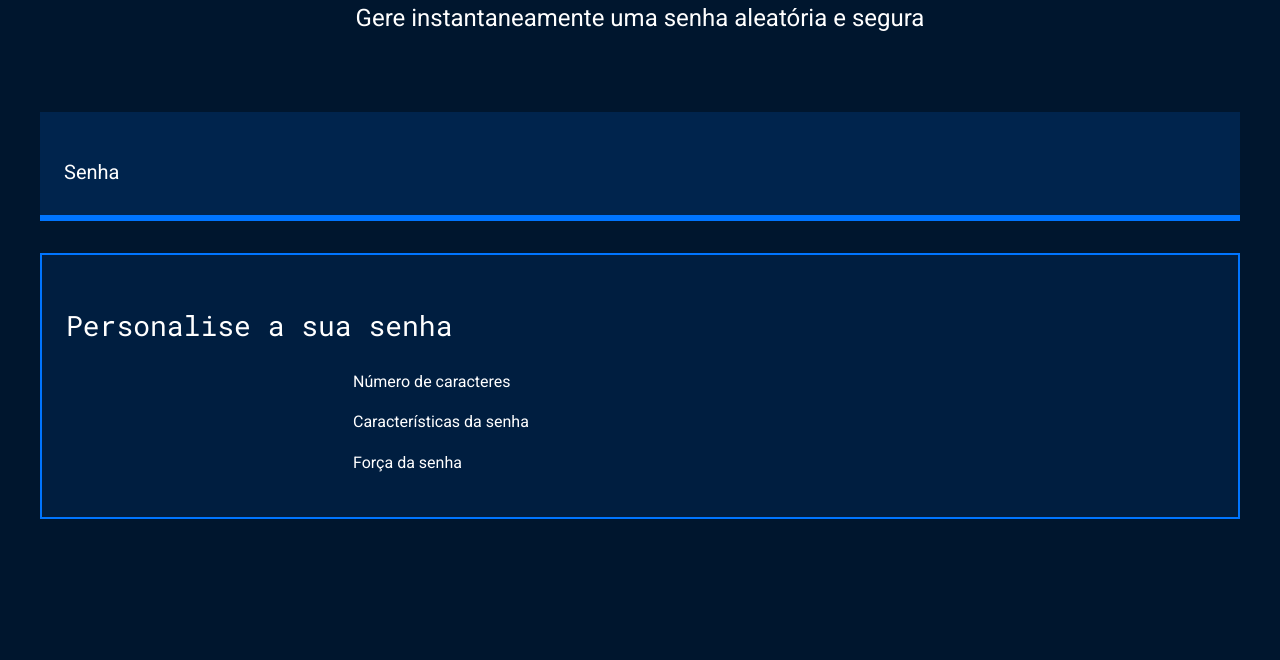
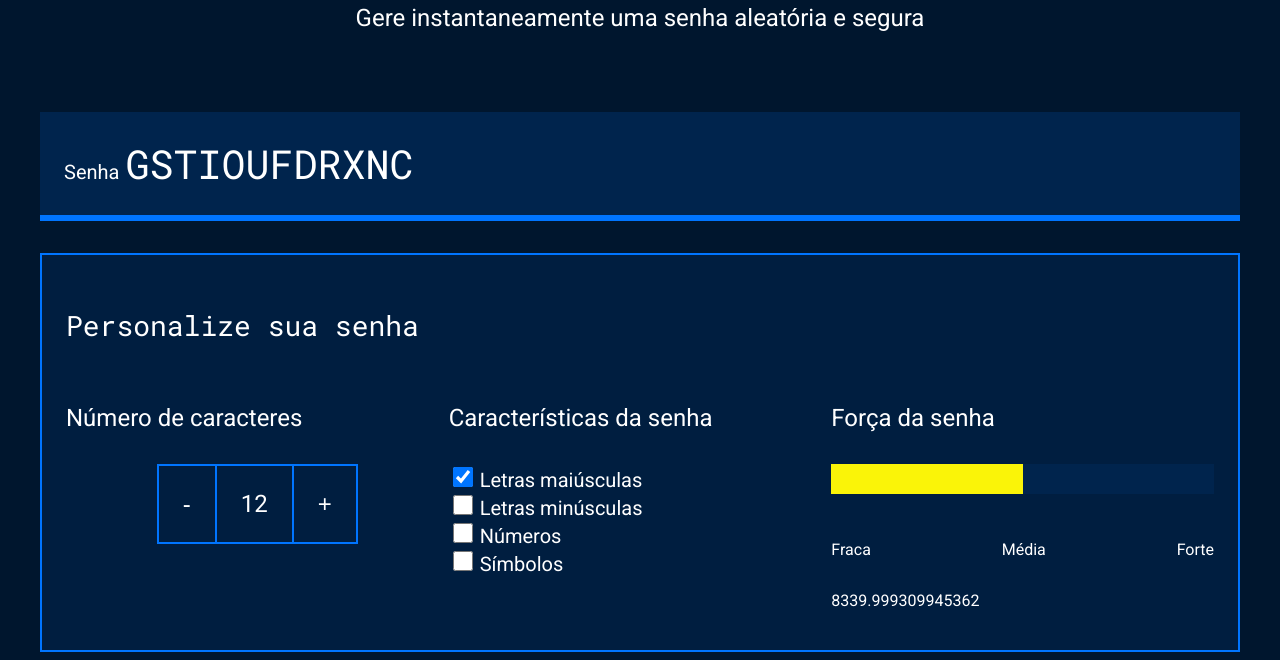
Before and after one commit to MATEMATICA-II-PROGRAMACAO-3C-CAP-2024/grupo3, a plain HTML site: page index.html in a window 1280 px wide. Shown: the part 214-874 px from the top of the page. Before the commit the page ends 800 px from the top, so only its background shows below. Drawn offline with Linux system fonts and the light colour scheme.

Commit message:
Programção GRUPO 3

```diff
--- a/index.html
+++ b/index.html
@@ -1,12 +1,13 @@
 <!DOCTYPE html>
 <html lang="pt-br">
+
 <head>
     <meta charset="UTF-8">
     <meta name="viewport" content="width=device-width, initial-scale=1.0">
-    <title>Document</title>
+    <title>Gerador de senha</title>
     <link rel="stylesheet" href="style.css">
-    <link rel="Javascript" href="jaaj.js">
 </head>
+
 <body>
     <section class="conteudo">
         <div class="conteudo-titulo">
@@ -16,26 +17,52 @@
         </div>
         <div class="conteudo-senha">
             <label for="senha">Senha</label>
-    <input name="senha" type="text" id="campo-senha">
-
+            <input name="senha" type="text" id="campo-senha" readonly>
         </div>
         <div class="parametro">
-    <h3 class="parametro-titulo">Personalise a sua senha</h3>
-    <div class="parametro-coluna_senha">
-
+            <h3 class="parametro-titulo">Personalize sua senha</h3>
+            <div class="parametro-coluna__senha">
+                <div class="parametro-senha">
+                    <h4 class="parametro-senha__titulo">Número de caracteres</h4>
+                    <div class="parametro-senha-botoes">
+                        <button class="parametro-senha__botao">-</button>
+                        <p class="parametro-senha__texto">12</p>
+                        <button class="parametro-senha__botao">+</button>
                     </div>
-    <div class="parametro-coluna_senha">
-    <div class="parametro-senha">
-    <h4 class="parametro-senha_titulo">Número de caracteres</h4>
                 </div>
                 <div class="parametro-senha">
-    <h4 class="parametro-senha_titulo">Características da senha</h4>
+                    <h4 class="parametro-senha__titulo">Características da senha</h4>
+                    <div class="parametro-senha-checkbox">
+                        <input name="maiusculo" type="checkbox" class="checkbox" checked>
+                        <label for="maiusculo">Letras maiúsculas</label>
+                    </div>
+                    <div class="parametro-senha-checkbox">
+                        <input name="minusculo" type="checkbox" class="checkbox">
+                        <label for="minusculo">Letras minúsculas</label>
+                    </div>
+                    <div class="parametro-senha-checkbox">
+                        <input name="numero" type="checkbox" class="checkbox">
+                        <label for="numero">Números</label>
+                    </div>
+                    <div class="parametro-senha-checkbox">
+                        <input name="simbolo" type="checkbox" class="checkbox">
+                        <label for="simbolo">Símbolos</label>
+                    </div>
                 </div>
                 <div class="parametro-senha">
-    <h4 class="parametro-senha_titulo">Força da senha</h4>
+                    <h4 class="parametro-senha__titulo">Força da senha</h4>
+                    <div class="barra"></div>
+                    <div class="forca fraca"></div>
+                    <div class="parametro-senha-textos">
+                        <p>Fraca</p>
+                        <p>Média</p>
+                        <p>Forte</p>
                     </div>
-    </div></section>
+                    <p class="entropia"></p>
                 </div>
-
+            </div>
+        </div>
+    </section>
+    <script src="main.js"></script>
 </body>
 </html>
--- a/jaaj.js
+++ /dev/null
@@ -1,4 +0,0 @@
-<div class="conteudo-senha">
-    <label for="senha">Senha</label>
-    <input name="senha" type="text" id="campo-senha">very cool</input>
-</div>
--- /dev/null
+++ b/main.js
@@ -0,0 +1,77 @@
+const numeroSenha = document.querySelector('.parametro-senha__texto');
+let tamanhoSenha = 12;
+numeroSenha.textContent = tamanhoSenha;
+const letrasMaiusculas = 'ABCDEFGHIJKLMNOPQRSTUVXYWZ';
+const letrasMinusculas = 'abcdefghijklmnopqrstuvxywz';
+const numeros = '0123456789';
+const simbolos = '!@%*?';
+const botoes = document.querySelectorAll('.parametro-senha__botao');
+const campoSenha = document.querySelector('#campo-senha');
+const checkbox = document.querySelectorAll('.checkbox');
+const forcaSenha = document.querySelector('.forca');
+
+botoes[0].onclick = diminuiTamanho;
+botoes[1].onclick = aumentaTamanho;
+
+function diminuiTamanho() {
+    if (tamanhoSenha > 1) {
+        // tamanhoSenha = tamanhoSenha-1;
+        tamanhoSenha--;
+    }
+    numeroSenha.textContent = tamanhoSenha;
+    geraSenha();
+}
+function aumentaTamanho() {
+    if (tamanhoSenha < 20) {
+        // tamanhoSenha = tamanhoSenha+1;
+        tamanhoSenha++;
+    }
+    numeroSenha.textContent = tamanhoSenha;
+    geraSenha();
+}
+
+for (i = 0; i < checkbox.length; i++) {
+    checkbox[i].onclick = geraSenha;
+}
+
+geraSenha();
+
+function geraSenha() {
+    let alfabeto = '';
+    if (checkbox[0].checked) {
+        alfabeto = alfabeto + letrasMaiusculas;
+    }
+    if (checkbox[1].checked) {
+        alfabeto = alfabeto + letrasMinusculas;
+    }
+    if (checkbox[2].checked) {
+        alfabeto = alfabeto + numeros;
+    }
+    if (checkbox[3].checked) {
+        alfabeto = alfabeto + simbolos;
+    }
+    let senha = '';
+    for (let i = 0; i < tamanhoSenha; i++) {
+        let numeroAleatorio = Math.random() * alfabeto.length;
+        numeroAleatorio = Math.floor(numeroAleatorio);
+        senha = senha + alfabeto[numeroAleatorio];
+    }
+    campoSenha.value = senha;
+    classificaSenha(alfabeto.length);
+
+}
+
+function classificaSenha(tamanhoAlfabeto){
+    let entropia = tamanhoSenha * Math.log2(tamanhoAlfabeto);
+    console.log(entropia);
+    forcaSenha.classList.remove('fraca','media','forte');
+    if (entropia > 57){
+        forcaSenha.classList.add('forte');
+    } else if (entropia > 35 && entropia < 57 ) {
+        forcaSenha.classList.add('media');
+    } else if (entropia <= 35){
+        forcaSenha.classList.add('fraca');
+    }
+    const valorEntropia = document.querySelector('.entropia');
+    valorEntropia.textContent = 2**Math.floor(entropia)/(100e6*60*60*24);
+}
--- a/style.css
+++ b/style.css
@@ -39,7 +39,6 @@ body{
     background: var(--fundo-senha);
     padding: 24px;
     border-bottom: 6px solid var(--borda);
-    align-content: center;
 }
 
 #campo-senha{
```
Also changed, not shown: 1 other file. Lines whose indentation alone changed are shown as unchanged.
